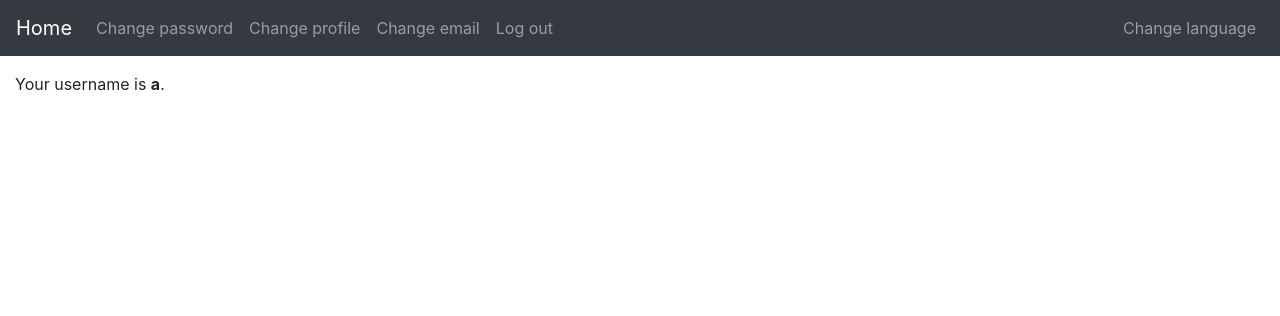
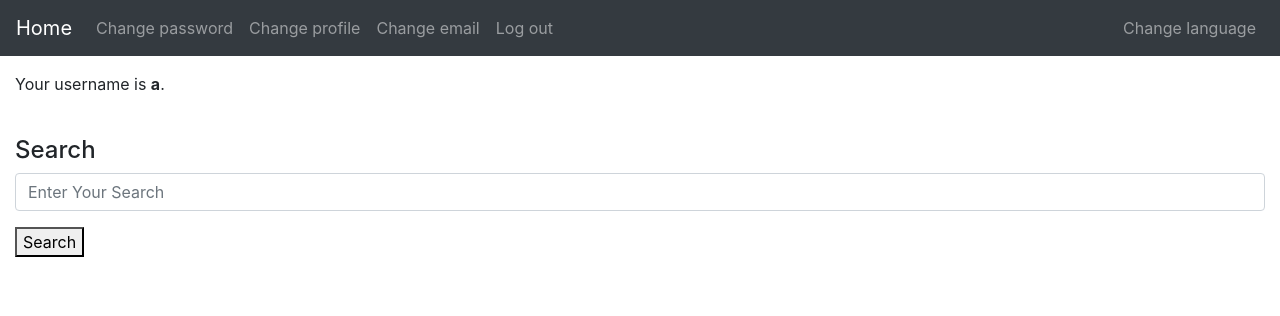
Before and after one commit to zypiong/fyp-ser, a Django app: page / in a window 1280 px wide. Shown: the top 316 px of the page. Run offline with Django 3.2, Linux system fonts and the light colour scheme; a user stored in the database is signed in; some libraries are stand-ins or nearby versions.

Commit message:
changed search bar to index.html

```diff
--- a/Django/source/content/templates/main/index.html
+++ b/Django/source/content/templates/main/index.html
@@ -8,6 +8,23 @@
 
         {% trans 'Your username is' %} <b>{{ request.user.username }}</b>.
 
+        <p>&nbsp;</p>
+        <h4>{% trans 'Search' %}</h4>
+        <form method="get">
+            <form>
+                <div class="form-group">
+                {% csrf_token %}
+                <input type="text" class="form-control" id="search_bar" placeholder="Enter Your Search">
+                </div>
+                <a href="{% url 'videos:search' %}"><button>Search</button></a>
+                <!---<a class="button" href="{% url 'videos:search' %}">Search</a>
+                <button><a href="{% url 'videos:search' %}">Search</a></button>
+                <button type="Search" class="btn btn-primary">Search</button>--->
+            </form>
+
+        </form>
+
+
     {% else %}
 
         {% trans 'You are a guest.' %}
--- a/Django/source/videos/templates/videos/search_video.html
+++ b/Django/source/videos/templates/videos/search_video.html
@@ -1,4 +1,4 @@
-{% extends 'templates/videos/search_bar.html' %}
+{% extends 'layouts/default/page.html' %}
 {% load bootstrap4 %}
 {% load i18n %}
 <html>
--- a/Django/source/videos/urls.py
+++ b/Django/source/videos/urls.py
@@ -7,5 +7,5 @@ from .views import (
 app_name = 'videos'
 
 urlpatterns = [
-    path('search-video/', VideosView, name='search')
+    path('search-video/<str:search_content>', VideosView, name='search')
 ]
--- a/Django/source/videos/views.py
+++ b/Django/source/videos/views.py
@@ -17,4 +17,4 @@ def VideosView(request):
                'searchresults': searchresults,
                }
 
-    return render(request, 'videos/search_bar.html', context)
+    return render(request, 'videos/search_video.html', context)
```
Also changed, not shown: Django/source/db.sqlite3.
